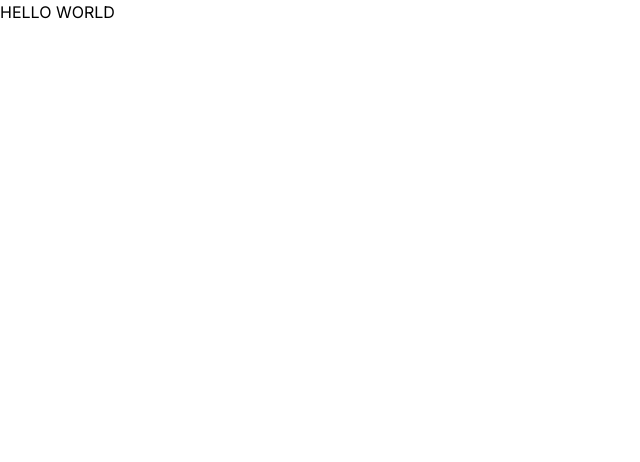
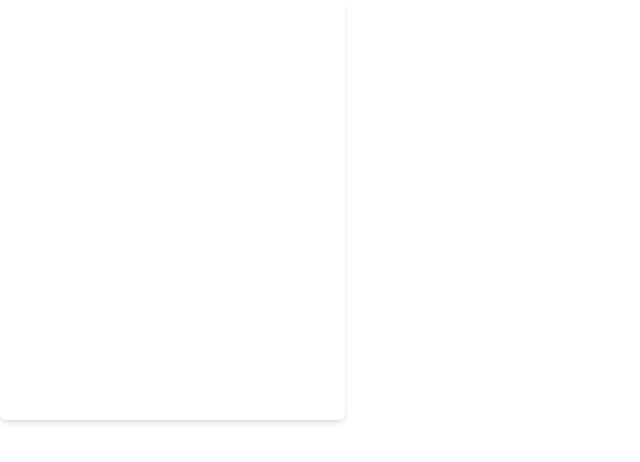
Before and after one commit to itzMaffi/Stream, a Next.js app: page / in a window 1280 px wide. Shown: the top 462 px of the page, without its empty margins (0-640 px from the left). Built offline with nearby package versions, Linux system fonts and the light colour scheme; a web font is replaced by a local one.

Commit message:
Import thought input to app for development

```diff
--- a/app/page.tsx
+++ b/app/page.tsx
@@ -1,6 +1,7 @@
+import ThoughtInput from "./ui/thought-input"
 
 export default function Home() {
   return (
-    <div>HELLO WORLD</div>
+    <ThoughtInput></ThoughtInput>
   )
 }
```
